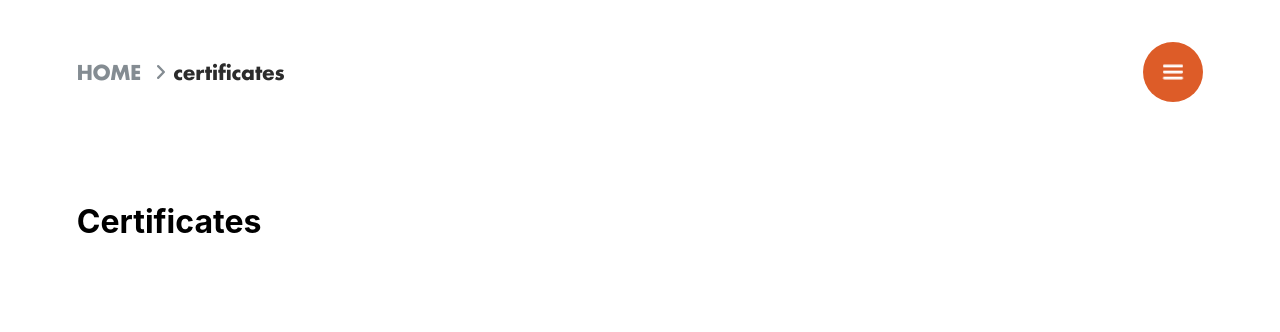
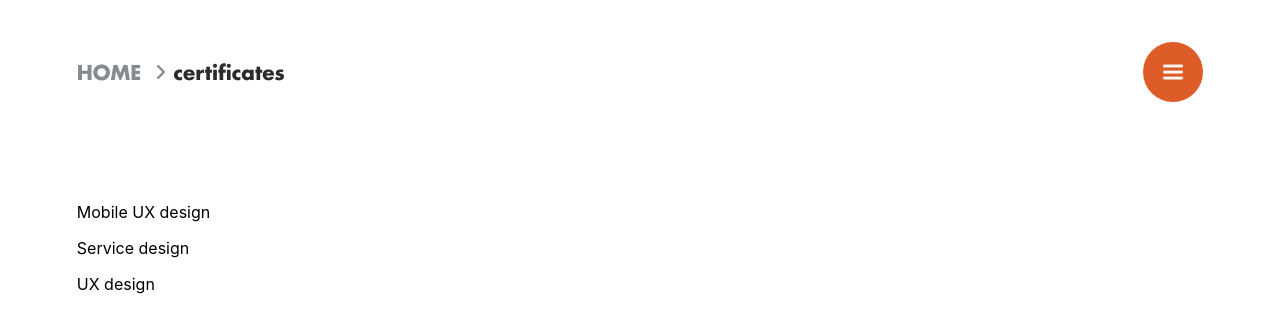
Before and after one commit to Kphagava/Portfolio-website, a Next.js app: page /certificates in a window 1280 px wide. Shown: the top 332 px of the page. Built offline with nearby package versions, Linux system fonts and the light colour scheme.

Commit message:
Added mock data for certificates

```diff
--- a/pages/certificates.js
+++ b/pages/certificates.js
@@ -1,3 +1,32 @@
-export default function Certificates(){
-    return <h1>Certificates</h1>
+
+const Certificates = () => {
+
+    const certificates = [
+        {
+            name: 'Mobile UX design',
+            desc: 'Design mobile interfaces based on mobile usability best practices, use personas and task modelling to inform the design of a mobile user experience. Design mobile interfaces that cater to the different operating platforms (e.g. iOS vs Android), design mobile user experiences that are engaging and fun.',
+            from: 'Interaction design foundation',
+            imgUrl: 'mobileUxDesign.png'
+        },
+        {
+            name: 'Service design',
+            desc: 'Run a service design process from start to finish, apply essential service design methods such as service blueprints, business model canvases and value propositions. Set up a service design team and engage the entire organization in service design.',
+            from: 'Interaction design foundation',
+            imgUrl: 'serviceDesign.png'
+        },
+        {
+            name: 'UX design',
+            desc: 'TBC Bank is one of the leading banks in Georgia, currently I’m responsible for ensuring smooth experience for merchants and creating the platform for digitalizing all their analytical needs. I am working with an agile team on improving payment experiences, as well as with the marketing team on redesigning related products and platforms.',
+            from: 'Tbilisi school of communication',
+            imgUrl: 'UxDesign.png'
+        }
+    ];
+
+    return (
+        <div>
+            {certificates.map(x => (<p>{x.name}</p>))}
+        </div>
+    )
 }
+
+export default Certificates;
```
